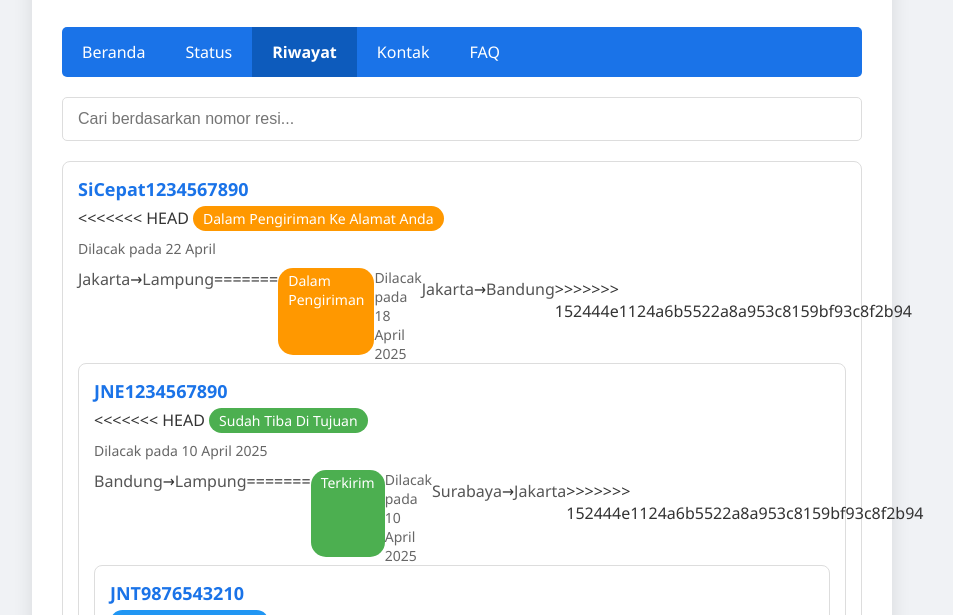
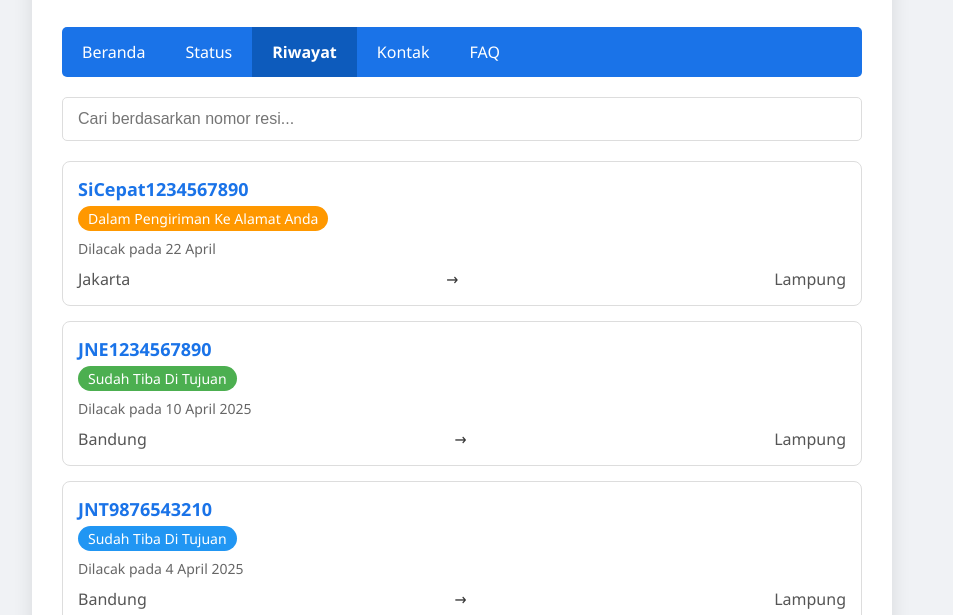
Before and after one commit to allisyasyakdari/UTPPEMWEB, a plain HTML site: page riwayat.html in a window 1280 px wide. Shown: the part 185-800 px from the top of the page, without its empty margins (178-1131 px from the left). Drawn offline with Linux system fonts and the light colour scheme.

Commit message:
Fix conflict riwayat.html

```diff
--- a/riwayat.html
+++ b/riwayat.html
@@ -153,41 +153,23 @@
         <div class="history-container">
             <div class="history-item" onclick="location.href='statuspaket.html'">
                 <div class="resi" id="historyItem1"></div>
-<<<<<<< HEAD
                 <span class="status transit">Dalam Pengiriman Ke Alamat Anda</span>
                 <div class="date">Dilacak pada 22 April</div>
                 <div class="details">
                     <span class="origin">Jakarta</span>
                     <span>→</span>
                     <span class="destination">Lampung</span>
-=======
-                <span class="status transit">Dalam Pengiriman</span>
-                <div class="date">Dilacak pada 18 April 2025</div>
-                <div class="details">
-                    <span class="origin">Jakarta</span>
-                    <span>→</span>
-                    <span class="destination">Bandung</span>
->>>>>>> 152444e1124a6b5522a8a953c8159bf93c8f2b94
                 </div>
             </div>
 
             <div class="history-item" onclick="location.href='statuspaket.html'">
                 <div class="resi">JNE1234567890</div>
-<<<<<<< HEAD
                 <span class="status delivered">Sudah Tiba Di Tujuan</span>
                 <div class="date">Dilacak pada 10 April 2025</div>
                 <div class="details">
                     <span class="origin">Bandung</span>
                     <span>→</span>
                     <span class="destination">Lampung</span>
-=======
-                <span class="status delivered">Terkirim</span>
-                <div class="date">Dilacak pada 10 April 2025</div>
-                <div class="details">
-                    <span class="origin">Surabaya</span>
-                    <span>→</span>
-                    <span class="destination">Jakarta</span>
->>>>>>> 152444e1124a6b5522a8a953c8159bf93c8f2b94
                 </div>
             </div>
 
```
